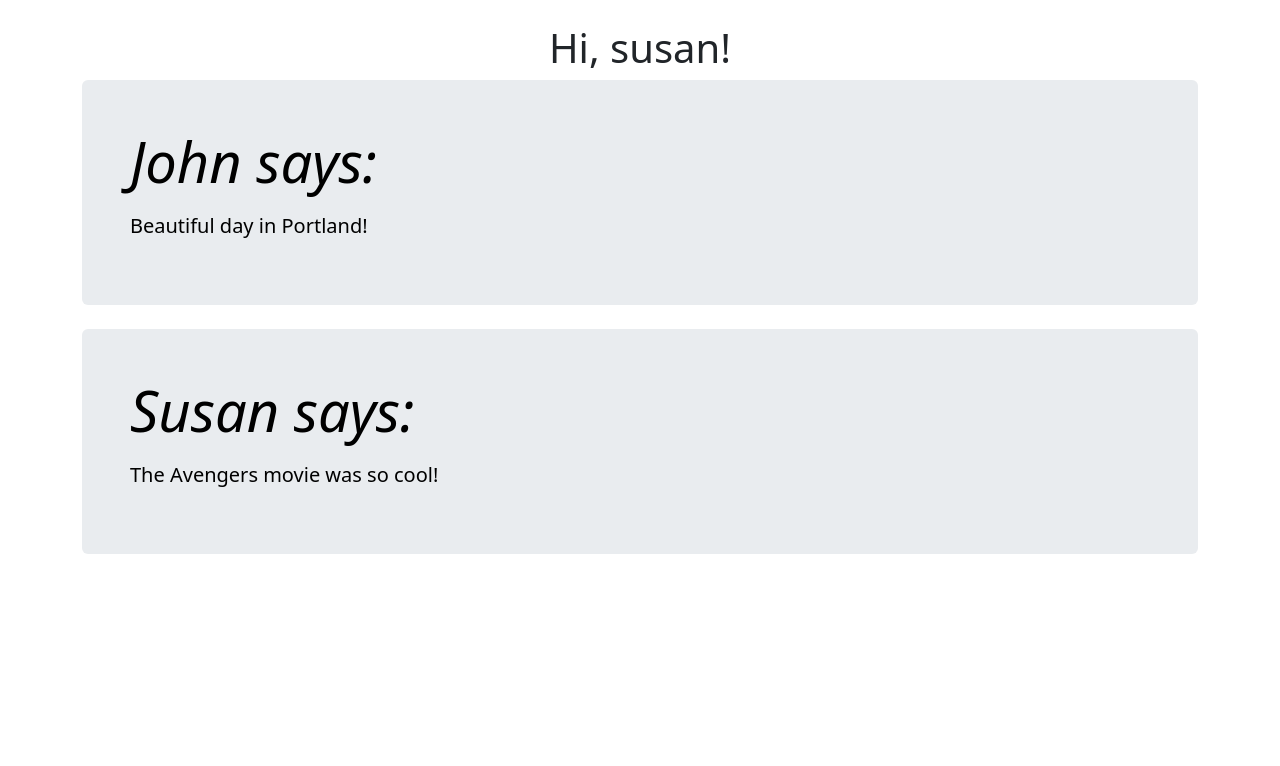
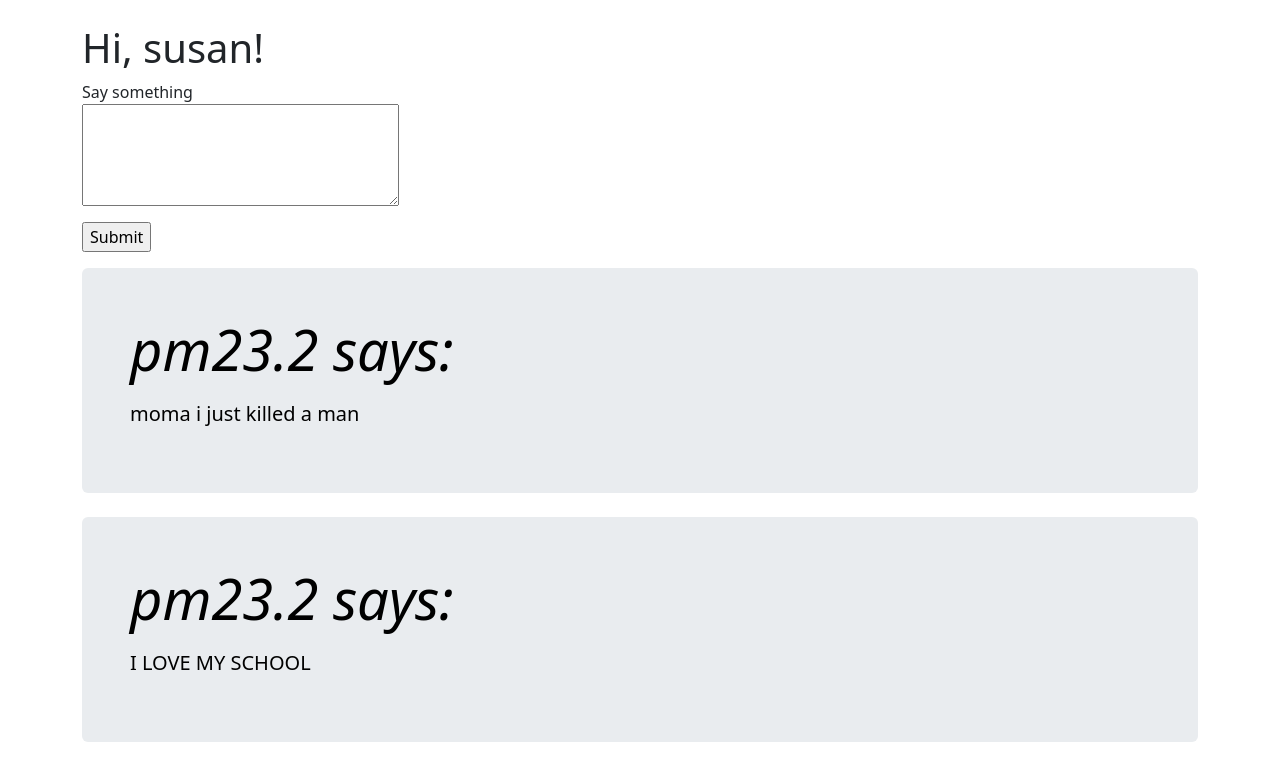
Before and after one commit to laxier/flask_numberONE, a Flask app: page / in a window 1280 px wide. Shown: the part 95-861 px from the top of the page. Before the commit the page ends 649 px from the top, so only its background shows below. Run offline with Flask 3, Linux system fonts and the light colour scheme; a user stored in the database is signed in; some libraries are stand-ins or nearby versions.

Commit message:
now posts are in the database

```diff
--- a/app/forms.py
+++ b/app/forms.py
@@ -1,6 +1,6 @@
 from flask_wtf import FlaskForm
-from wtforms import StringField, PasswordField, BooleanField, SubmitField
-from wtforms.validators import ValidationError, DataRequired, Email, EqualTo
+from wtforms import StringField, PasswordField, BooleanField, SubmitField, TextAreaField
+from wtforms.validators import ValidationError, DataRequired, Email, EqualTo, Length
 import sqlalchemy as sa
 from app import db
 from app.models import User
@@ -29,3 +29,7 @@ class RegistrationForm(FlaskForm):
     def validate_password(self, password):
         if len(password.data) < 8:
             raise ValidationError('Your password should bot be less than 8 symbols')
+
+class PostForm(FlaskForm):
+    post = TextAreaField('Say something', validators=[DataRequired(), Length(min=1, max=140)])
+    submit = SubmitField('Submit')
--- a/app/models.py
+++ b/app/models.py
@@ -29,7 +29,6 @@ class Post(db.Model):
     timestamp: so.Mapped[datetime] = so.mapped_column(index=True, default=lambda: datetime.now(timezone.utc))
     user_id: so.Mapped[int] = so.mapped_column(sa.ForeignKey(User.id),index=True)
     author: so.Mapped[User] = so.relationship(back_populates='posts')
-
     def __repr__(self):
         return '<Post {}>'.format(self.body)
 
--- a/app/routes.py
+++ b/app/routes.py
@@ -2,6 +2,8 @@ from flask import render_template, flash, redirect, url_for
 from app import app
 from app.forms import LoginForm
 from app.forms import RegistrationForm
+from app.forms import PostForm
+from app.models import Post
 from flask import request
 from flask_login import current_user, login_user
 from flask_login import logout_user
@@ -11,21 +13,19 @@ import sqlalchemy as sa
 from app import db
 from app.models import User
 
-@app.route('/')
-@app.route('/index')
+@app.route('/', methods=["POST", "GET"])
+@app.route('/index', methods=["POST", "GET"])
 @login_required
 def index():
-    posts = [
-        {
-            'author': {'username': 'John'},
-            'body': 'Beautiful day in Portland!'
-        },
-        {
-            'author': {'username': 'Susan'},
-            'body': 'The Avengers movie was so cool!'
-        }
-    ]
-    return render_template("index.html", title='Home Page', posts=posts)
+    form = PostForm()
+    if form.validate_on_submit():
+        post = Post(body=form.post.data, author=current_user)
+        db.session.add(post)
+        db.session.commit()
+        flash('Your post is now live!')
+        return redirect(url_for('index'))
+    posts = Post.query.order_by(Post.timestamp).all()
+    return render_template("index.html", title='Home Page', form=form, posts=posts)
 
 @app.route('/login', methods=['GET', 'POST'])
 def login():
--- a/app/templates/base.html
+++ b/app/templates/base.html
@@ -1,9 +1,9 @@
 <html>
     <head>
         {% if title %}
-        <title>{{ title }} - microblog</title>
+        <title>{{ title }} - whatsapp школа</title>
         {% else %}
-        <title>microblog</title>
+        <title>whatsapp школа</title>
         {% endif %}
         {% block styles %}
             <!-- Bootstrap CSS -->
--- a/app/templates/index.html
+++ b/app/templates/index.html
@@ -1,16 +1,32 @@
 {% extends "base.html" %}
 
 {% block content %}
+
 <main class="container">
-    <h1 align="center">Hi, {{ current_user.username }}!</h1>
+    <h1>Hi, {{ current_user.username }}!</h1>
+    <form action="" method="post">
+        {{ form.hidden_tag() }}
+        <p>
+            {{ form.post.label }}<br>
+            {{ form.post(cols=32, rows=4) }}<br>
+            {% for error in form.post.errors %}
+            <span style="color: red;">[{{ error }}]</span>
+            {% endfor %}
+        </p>
+        <p>{{ form.submit() }}</p>
+    </form>
+
     {% for post in posts %}
     <div class="p-4 p-md-5 mb-4 rounded text-body-emphasis bg-body-secondary">
-    <div class="col-lg-6 px-0">
-      <h1 class="display-4 fst-italic">{{ post.author.username }} says: </h1>
-      <p class="lead my-3">{{ post.body }}</p>
-<!--      <p class="lead mb-0"><a href="#" class="text-body-emphasis fw-bold">Continue reading...</a></p>-->
+        <div class="col-lg-6 px-0">
+            <h1 class="display-4 fst-italic">{{ post.author.username }} says: </h1>
+            <p class="lead my-3">{{ post.body }}</p>
+<!--            {% if current_user.id == post.author.id %}-->
+<!--            <p>its yours post</p>-->
+            {% endif %}
+            <!--      <p class="lead mb-0"><a href="#" class="text-body-emphasis fw-bold">Continue reading...</a></p>-->
+        </div>
     </div>
-  </div>
     {% endfor %}
 </main>
 {% endblock %}
--- a/app/templates/login.html
+++ b/app/templates/login.html
@@ -1,6 +1,7 @@
 {% extends "base.html" %}
 
 {% block content %}
+
 <div style="display: flex; flex-direction: column; max-width: 330; padding: 1rem; margin: auto !important;"
      class="form-signin w-100 m-auto">
     <h1 class="h3 mb-3 fw-normal">Please sign in</h1>
```
Also changed, not shown: app.db.
